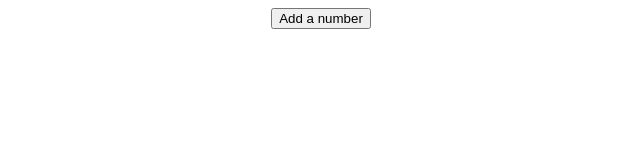
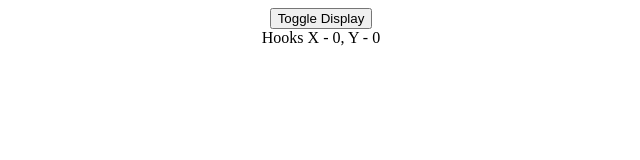
Before and after one commit to Renaldis/react-hooks, a React (Vite) app: page / in a window 1280 px wide. Shown: the top 160 px of the page, without its empty margins (319-959 px from the left). Built offline with nearby package versions, Linux system fonts and the light colour scheme.

Commit message:
update useEffect

```diff
--- a/src/App.jsx
+++ b/src/App.jsx
@@ -1,4 +1,7 @@
 import WithUseCallback from "./hooks/useCallback/WithUseCallback";
+import UseEffectCounterOne from "./hooks/useEffect/useEffectCounterOne";
+import UseEffectMouse from "./hooks/useEffect/UseEffectMouse";
+import UseEffectMouseContainer from "./hooks/useEffect/UseEffectMouseContainer";
 import Counter from "./hooks/useMemo/Counter";
 import FocusInput from "./hooks/useRef/FocusInput";
 import HookTimer from "./hooks/useRef/HookTimer";
@@ -13,7 +16,10 @@ function App() {
       {/* <UseStateCounter /> */}
       {/* <UseStateCounterTwo /> */}
       {/* <UseStateCounterThree /> */}
-      <UseStateCounterFour />
+      {/* <UseStateCounterFour /> */}
+      {/* <UseEffectCounterOne /> */}
+      {/* <UseEffectMouse /> */}
+      <UseEffectMouseContainer />
       {/* <WithUseCallback /> */}
       {/* <Counter /> */}
       {/* <FocusInput /> */}
--- /dev/null
+++ b/src/hooks/useEffect/UseEffectCounterOne.jsx
@@ -0,0 +1,24 @@
+import { useEffect, useState } from "react";
+
+export default function UseEffectCounterOne() {
+  const [count, setCount] = useState(0);
+  const [name, setName] = useState("");
+
+  useEffect(() => {
+    console.log("useEffect - Updating document title");
+    document.title = `You clicked ${count} times`;
+  }, [count]);
+
+  return (
+    <div>
+      <input
+        type="text"
+        value={name}
+        onChange={(e) => setName(e.target.value)}
+      />
+      <button onClick={() => setCount((prevCount) => prevCount + 1)}>
+        Click {count} Times
+      </button>
+    </div>
+  );
+}
--- /dev/null
+++ b/src/hooks/useEffect/UseEffectMouse.jsx
@@ -0,0 +1,28 @@
+import { useEffect, useState } from "react";
+
+export default function UseEffectMouse() {
+  const [x, setX] = useState(0);
+  const [y, setY] = useState(0);
+
+  const logMousePosition = (e) => {
+    console.log("Mouse event");
+    setX(e.clientX);
+    setY(e.clientY);
+  };
+
+  useEffect(() => {
+    console.log("useEffect called");
+    window.addEventListener("mousemove", logMousePosition);
+
+    return () => {
+      console.log("Component unmouting code");
+      window.removeEventListener("mousemove", logMousePosition);
+    };
+  }, []);
+
+  return (
+    <div>
+      Hooks X - {x}, Y - {y}
+    </div>
+  );
+}
--- /dev/null
+++ b/src/hooks/useEffect/UseEffectMouseContainer.jsx
@@ -0,0 +1,12 @@
+import { useState } from "react";
+import UseEffectMouse from "./UseEffectMouse";
+
+export default function UseEffectMouseContainer() {
+  const [display, setDisplay] = useState(true);
+  return (
+    <div>
+      <button onClick={() => setDisplay(!display)}>Toggle Display</button>
+      {display && <UseEffectMouse />}
+    </div>
+  );
+}
```
